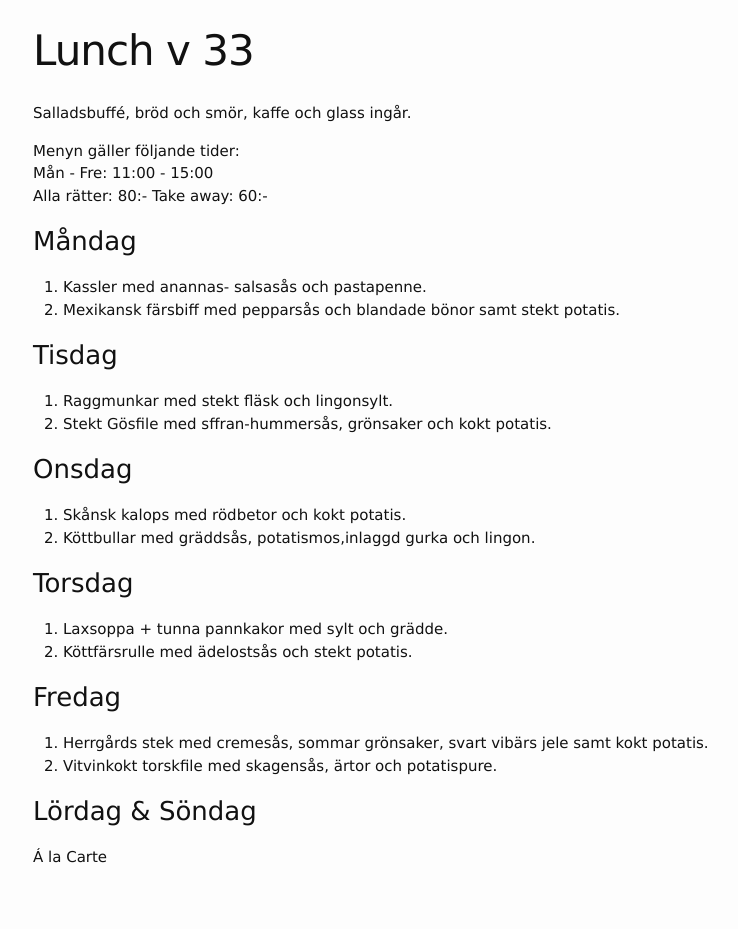
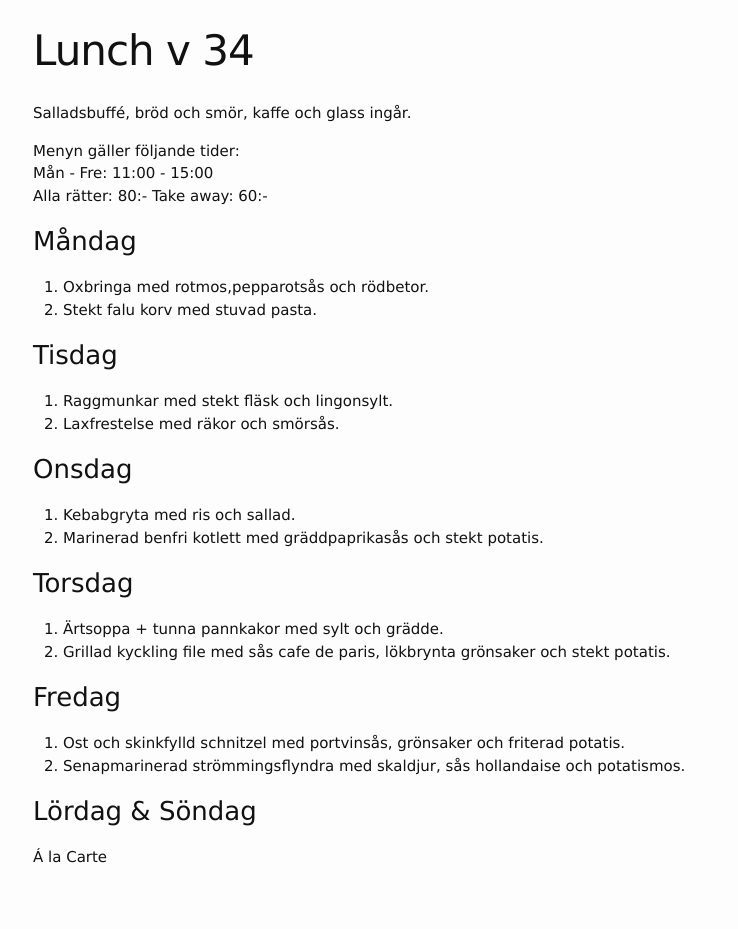
Before and after one commit to FarInn62/farinn62.github.io, a Jekyll site: the page built from lunch.md, in a window 1280 px wide. Shown: the whole page, without its empty margins (237-975 px from the left). Built offline with Jekyll 4.4.1, drawn with Linux system fonts in a browser that asks for light colours.

Commit message:
Update lunch.md

```diff
--- a/lunch.md
+++ b/lunch.md
@@ -1,6 +1,6 @@
 ---
 layout: foodmenu
-title: Lunch v 33
+title: Lunch v 34
 permalink: /lunch/
 published: true
 ---
@@ -12,28 +12,28 @@ Alla rätter: 80:- Take away: 60:-
 
 ### Måndag
 
-1. Kassler med anannas- salsasås och pastapenne.
-2. Mexikansk färsbiff med pepparsås och blandade bönor samt stekt potatis.
+1. Oxbringa med rotmos,pepparotsås och rödbetor.
+2. Stekt falu korv med stuvad pasta.
 
 ### Tisdag
 
 1. Raggmunkar med stekt fläsk och lingonsylt.
-2. Stekt Gösfile med sffran-hummersås, grönsaker och kokt potatis.
+2. Laxfrestelse med räkor och smörsås.
 
 ### Onsdag
 
-1. Skånsk kalops med rödbetor och kokt potatis.
-2. Köttbullar med gräddsås, potatismos,inlaggd gurka och lingon.
+1. Kebabgryta med ris och sallad.
+2. Marinerad benfri kotlett med gräddpaprikasås och stekt potatis.
 
 ### Torsdag
 
-1. Laxsoppa + tunna pannkakor med sylt och grädde.
-2. Köttfärsrulle med ädelostsås och stekt potatis.
+1. Ärtsoppa + tunna pannkakor med sylt och grädde.
+2. Grillad kyckling file med sås cafe de paris, lökbrynta grönsaker och stekt potatis.
 
 ### Fredag
 
-1. Herrgårds stek med cremesås, sommar grönsaker, svart vibärs jele samt kokt potatis.
-2. Vitvinkokt torskfile med skagensås, ärtor och potatispure.
+1. Ost och skinkfylld schnitzel med portvinsås, grönsaker och friterad potatis.
+2. Senapmarinerad strömmingsflyndra med skaldjur, sås hollandaise och potatismos.
 
 ### Lördag & Söndag
 
```
